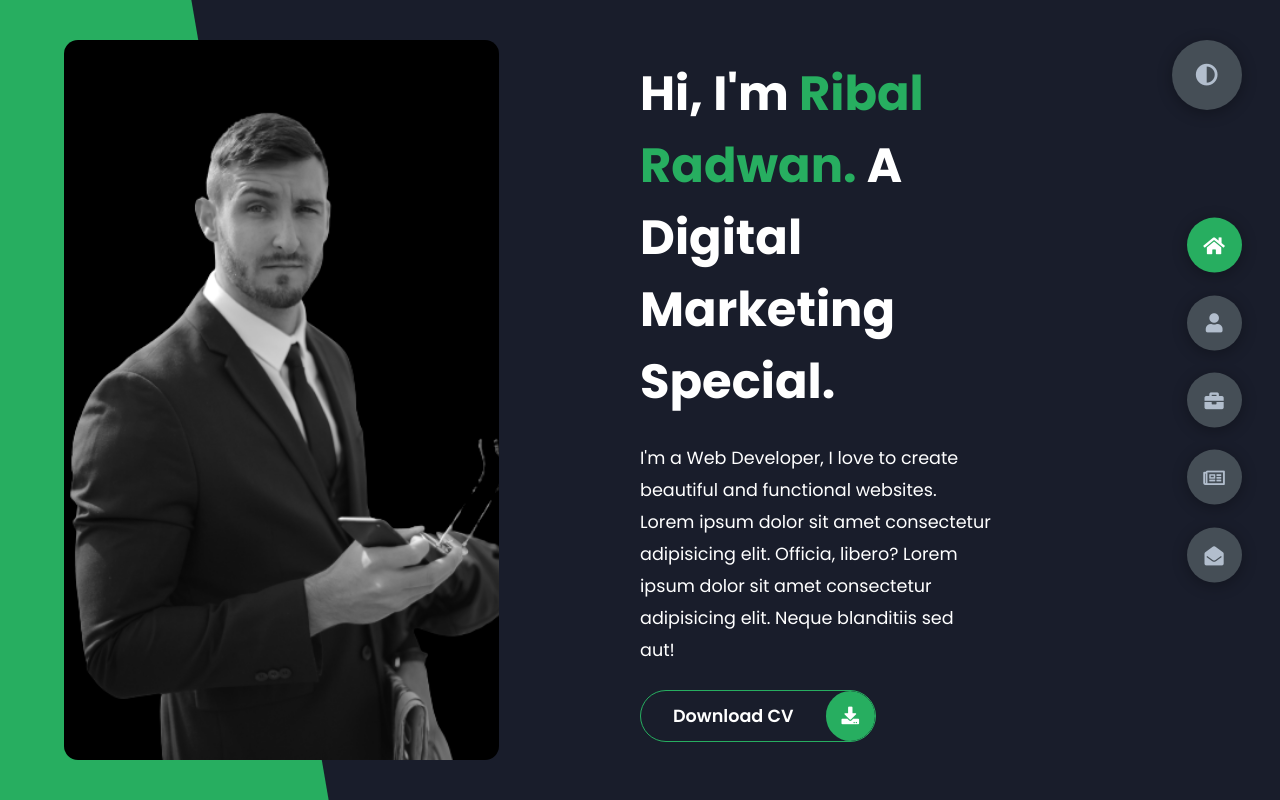
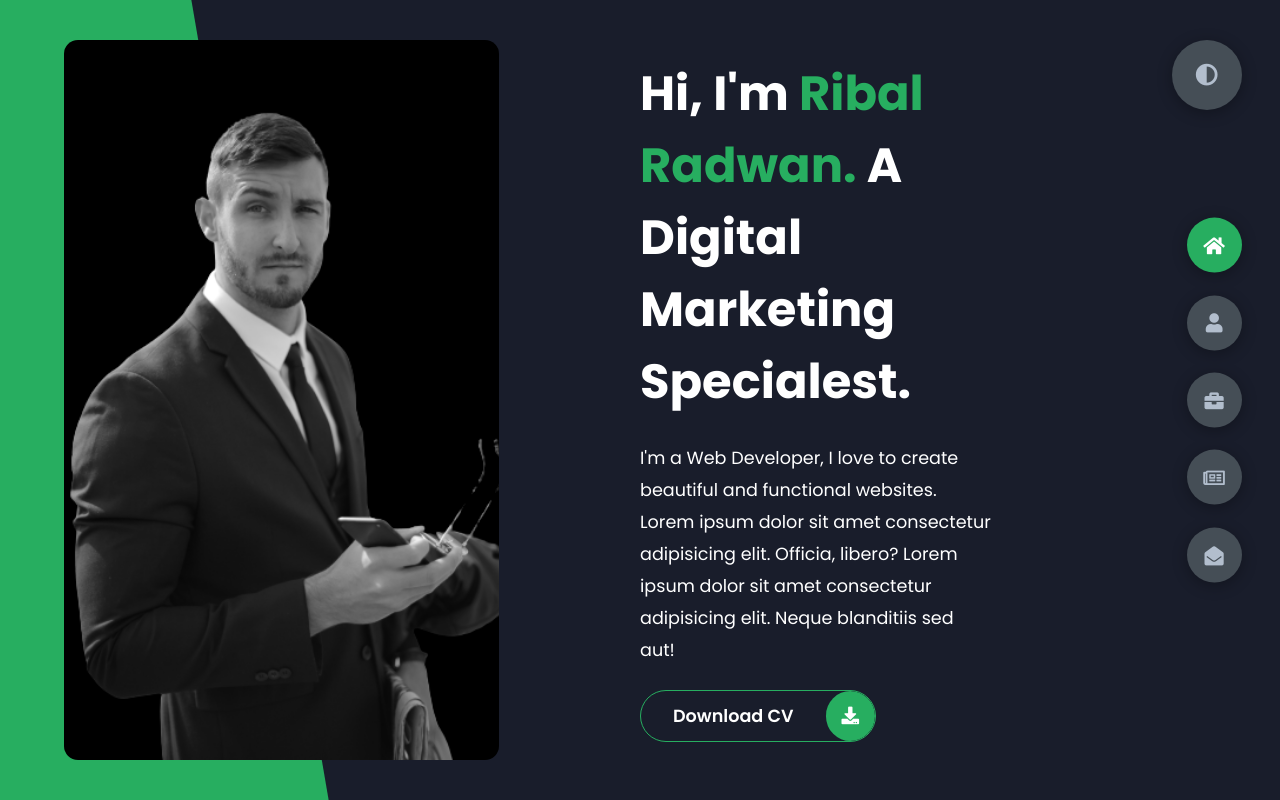
Before and after one commit to ribalradwan/Portfolio, a plain HTML site: page index.html in a window 1280 px wide. Drawn offline with Linux system fonts and the light colour scheme.

Commit message:
change name

```diff
--- a/index.html
+++ b/index.html
@@ -23,7 +23,7 @@
             <div class="right-header">
                 <h1 class="name">
                     Hi, I'm <span>Ribal Radwan.</span>
-                    A Digital Marketing Special.
+                    A Digital Marketing Specialest.
                 </h1>
                 <p>
                     I'm a Web Developer, I love to create beautiful and functional websites.
```
